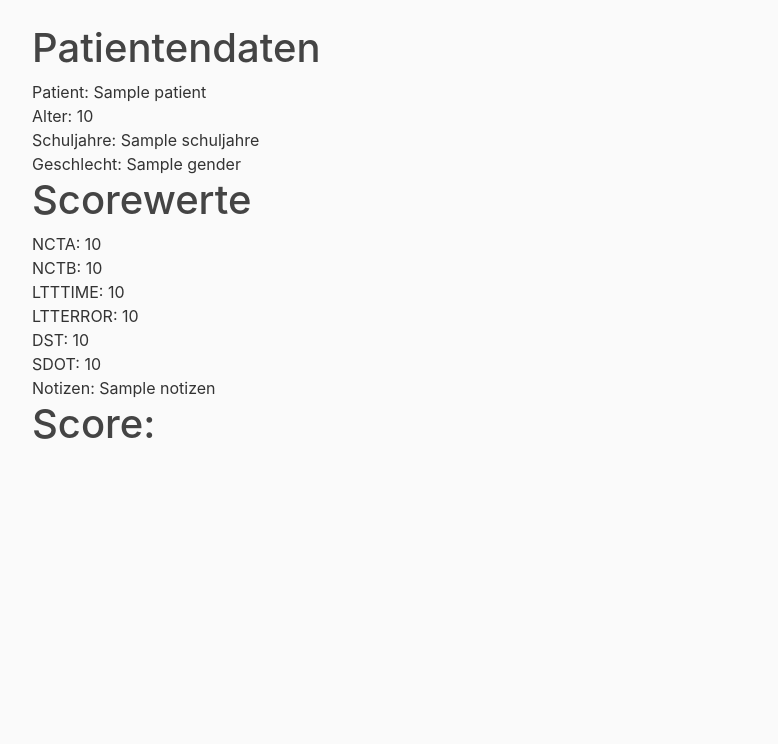
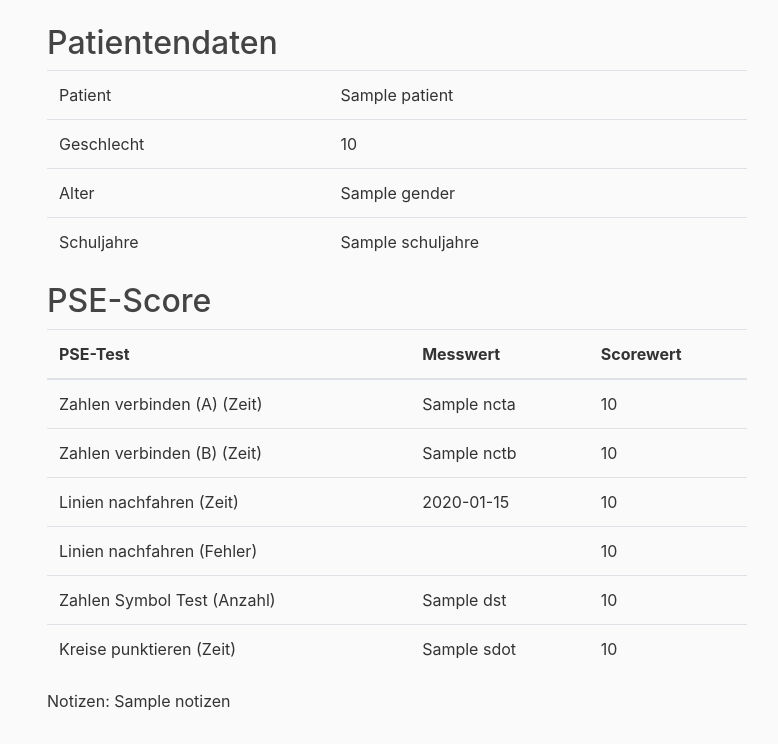
Before and after one commit to wuebbelt/Flask_Neurologie, a Flask app: template templates/ergebnisse.html in a window 1280 px wide. Shown: the part 56-800 px from the top of the page, without its empty margins (53-831 px from the left). Run offline with Flask 2, Linux system fonts and the light colour scheme; the template is opened without the code that fills it: most values are stand-ins (such as "Sample title", 1, 10 or a date in 2020); some libraries are stand-ins or nearby versions.

Commit message:
Update ergebnisse.html

```diff
--- a/templates/ergebnisse.html
+++ b/templates/ergebnisse.html
@@ -1,39 +1,77 @@
 {% extends "layout.html" %}
 {% block content %}
-    <h1>Patientendaten</h1>
-    <div>
-        Patient: {{ data["Patient"] }}
-    </div>
-    <div>
-        Alter: {{ data["age"]}}
-    </div>
-    <div>
-        Schuljahre: {{ data["Schuljahre"]}}
-    </div>
-    <div>
-        Geschlecht: {{ data["gender"]}}
-    </div>
-    <h1>Scorewerte</h1>
-    <div>
-        NCTA:   {{ data["NCTA_Score"]}}
-    </div>
-    <div>
-        NCTB: {{ data["NCTB_Score"]}}
-    </div>
-    <div>
-        LTTTIME: {{ data["LTTTIME_Score"]}}
-    </div>
-    <div>
-        LTTERROR: {{ data["LTTERROR_Score"]}}
-    </div>
-    <div>
-        DST: {{ data["DST_Score"]}}
-    </div>
-    <div>
-        SDOT: {{ data["SDOT_Score"]}}
-    </div>
+
+<div class="container">
+  <h2>Patientendaten</h2>
+  <table class="table">
+    <tbody>
+      <tr>
+        <td>Patient</td>
+        <td>{{ data["Patient"] }}</td>
+      </tr>
+      <tr>
+        <td>Geschlecht</td>
+        <td>{{ data["age"]}}</td>
+      </tr>
+      <tr>
+        <td>Alter</td>
+        <td>{{ data["gender"]}}</td>
+      </tr>
+      <tr>
+        <td>Schuljahre</td>
+        <td>{{ data["Schuljahre"]}}</td>
+      </tr>
+    </tbody>
+  </table>
+</div>
+
+<div class="container">
+ <h2>PSE-Score</h2>
+  <table class="table">
+    <thead>
+      <tr>
+        <th>PSE-Test</th>
+        <th>Messwert</th>
+        <th>Scorewert</th>
+      </tr>
+    </thead>
+    <tbody>
+      <tr>
+        <td>Zahlen verbinden (A) (Zeit)</td>
+        <td>{{ data["NCTA"]}} </td>
+        <td>{{ data["NCTA_Score"]}} </td>
+      </tr>
+      <tr>
+        <td>Zahlen verbinden (B) (Zeit)</td>
+        <td>{{ data["NCTB"]}} </td>
+        <td>{{ data["NCTB_Score"]}} </td>
+      </tr>
+      <tr>
+        <td>Linien nachfahren (Zeit)</td>
+        <td>{{ data["LTTTIME"]}}</td>
+        <td>{{ data["LTTTIME_Score"]}}</td>
+      </tr>
+      <tr>
+        <td>Linien nachfahren (Fehler)</td>
+        <td>{{ data["LTTERROR"]}} </td>
+        <td>{{ data["LTTERROR_Score"]}} </td>
+      </tr>
+      <tr>
+        <td>Zahlen Symbol Test (Anzahl)</td>
+        <td>{{ data["DST"]}} </td>
+        <td>{{ data["DST_Score"]}}</td>
+      </tr>
+      <tr>
+        <td>Kreise punktieren (Zeit)</td>
+        <td>{{ data["SDOT"]}} </td>
+        <td>{{ data["SDOT_Score"]}}</td>
+      </tr>
+    </tbody>
+  </table>
+</div>
+<div class="container">
     <div>
         Notizen: {{ data["notizen"]}}
     <div>
-    <h1>Score: </h1>
+</div>
 {% endblock content %}
```
